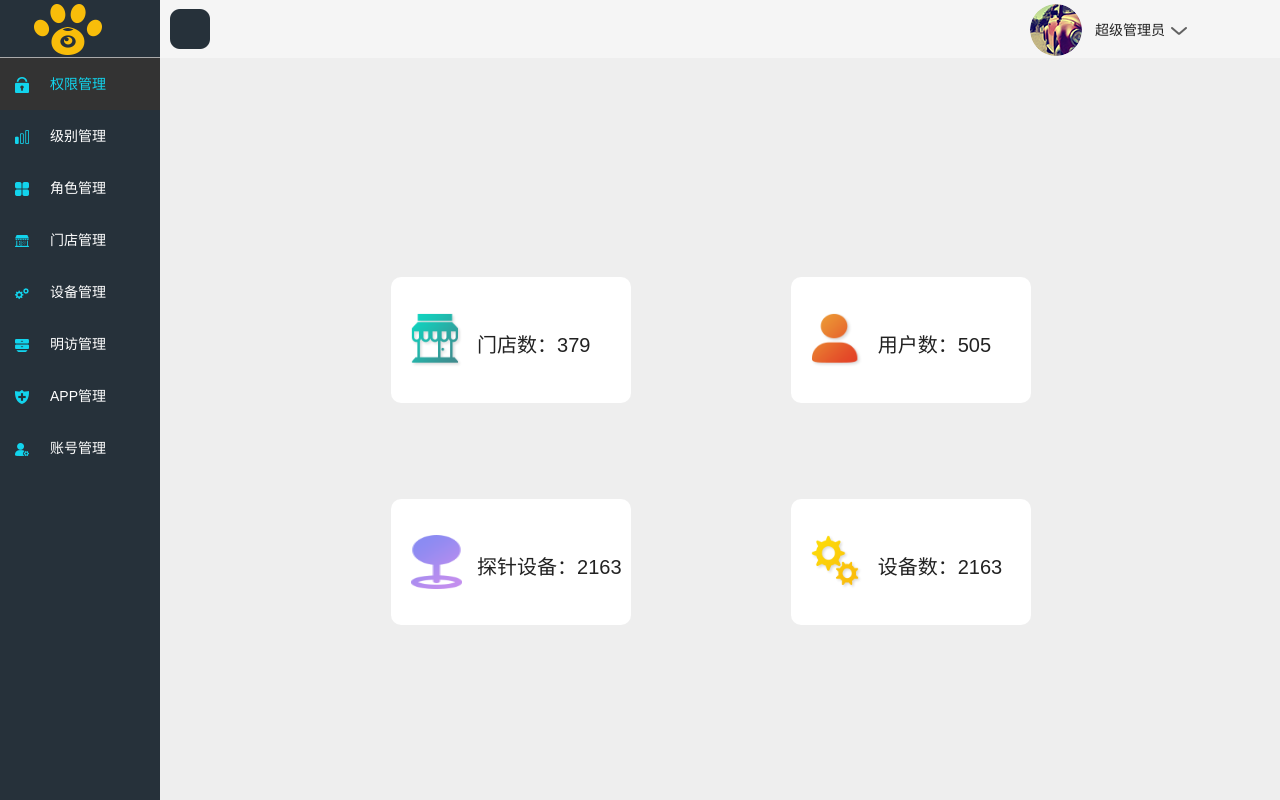
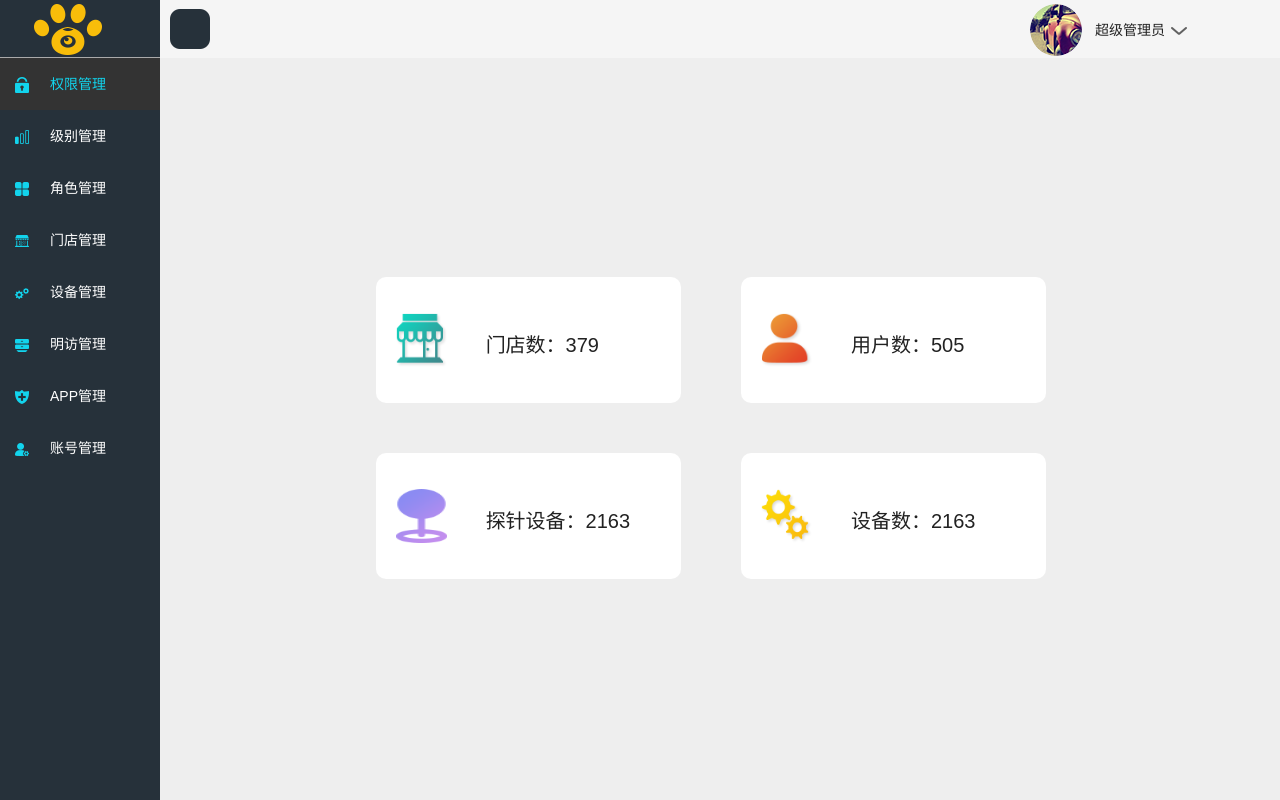
Before and after one commit to yangguoqing-cn/zhihuimao2.0, a plain HTML site: page index.html in a window 1280 px wide. Drawn offline with Linux system fonts and the light colour scheme.

Commit message:
2017.12.11 1

```diff
--- a/css/shouye.css
+++ b/css/shouye.css
@@ -211,10 +211,10 @@ ul, li, a {
     position:relative;
     width:47.2%;
     height:43.5%;
-    left:27%;
+    left:26.6%;
     top:34.6%;
     min-width:200px;
-    min-height:220px;
+    min-height:270px;
   }
   .logo .symk ul li img {
    position: absolute;
@@ -313,35 +313,43 @@ ul, li, a {
 }
 
 .logo .symk ul li {
-  position: absolute;
+  position: relative;
   background: #fff;
-  width:240px;
+  /*width:240px;*/
+  width:calc(50% - 30px);
   height: 126px;
   font-size: 20px;
   border-radius:10px;
+  float: left;
 }
 
-
+.row{
+  height:50%;
+}
 
 .logo .symk ul .l1 {
   top: 0;
-  left: 0;
+ /* padding:0;*/
+  margin-right: 30px;
+  margin-bottom: 50px;
+ /* left: 0;*/
 }
 
 .logo .symk ul .l2 {
   top: 0;
-  right: 0;
+  margin-left: 30px;
+  margin-bottom: 50px;
+ /* right: 0;*/
 }
 
 .logo .symk ul .l3 {
-  /* top:57.5%; */
   bottom:0;
-  left: 0;
+  margin-right: 30px;
 }
 
 .logo .symk ul .l4 {
   bottom:0;
-  right:0;
+  margin-left: 30px;
 }
 
 .logo ul .l1 img, .logo ul .l2 img {
--- a/index.html
+++ b/index.html
@@ -132,30 +132,34 @@
     <div class="logo">
     <div class="symk">
         <ul>
-            <li class="l1">
+            <div class="row">
+            <li class="l1 col-md-6">
                 <img alt="" src="images/xingzhuang-19.png"/>
                 <span>
                             门店数：379
                         </span>
             </li>
-            <li class="l2">
+            <li class="l2 col-md-6">
                 <img alt="" src="images/xingzhuang-20.png"/>
                 <span>
                              用户数：505
                         </span>
             </li>
-            <li class="l3">
+            </div>
+            <div class="row">
+            <li class="l3 col-md-6">
                 <img alt="" src="images/xingzhuang-22.png"/>
                 <span>
                            探针设备：2163
                         </span>
             </li>
-            <li class="l4">
+            <li class="l4 col-md-6">
                 <img alt="" src="images/xingzhuang-21.png"/>
                 <span>
                             设备数：2163
                         </span>
             </li>
+            </div>
         </ul>
         </div>
     </div>
```
